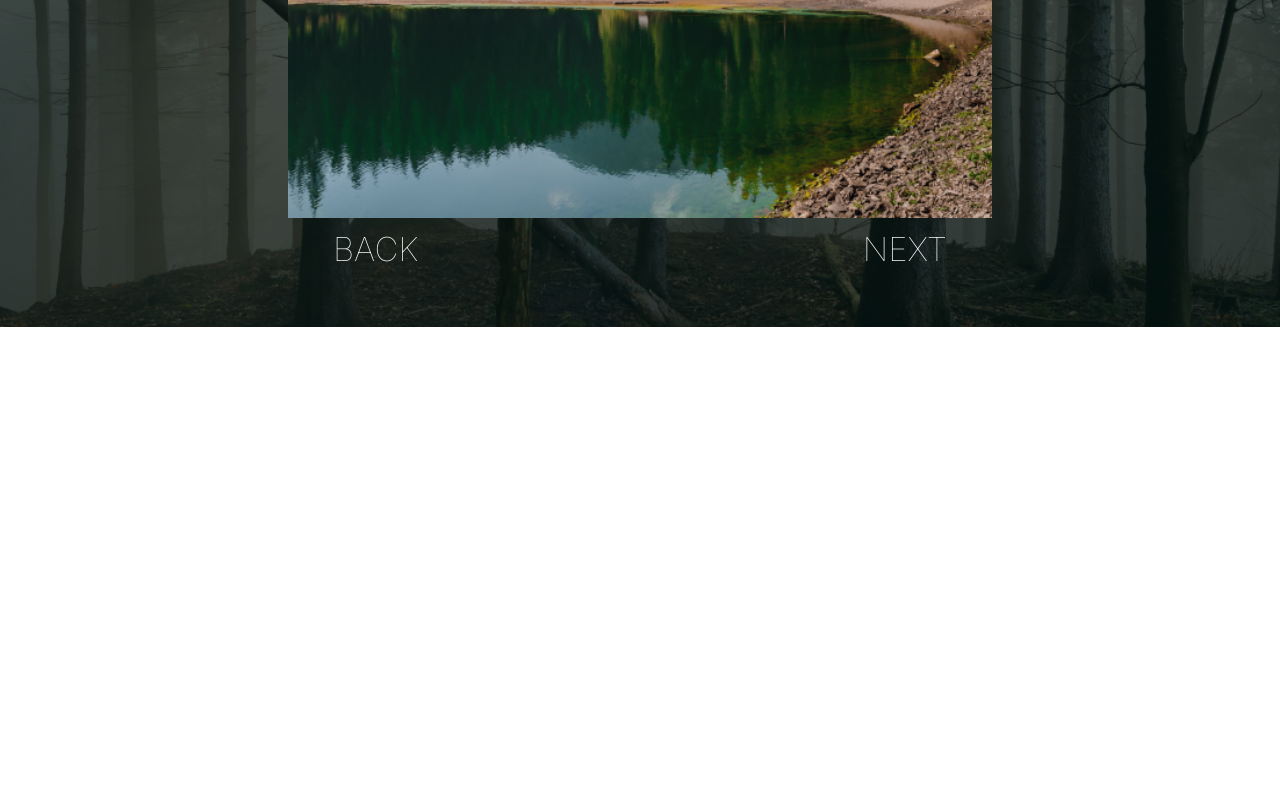
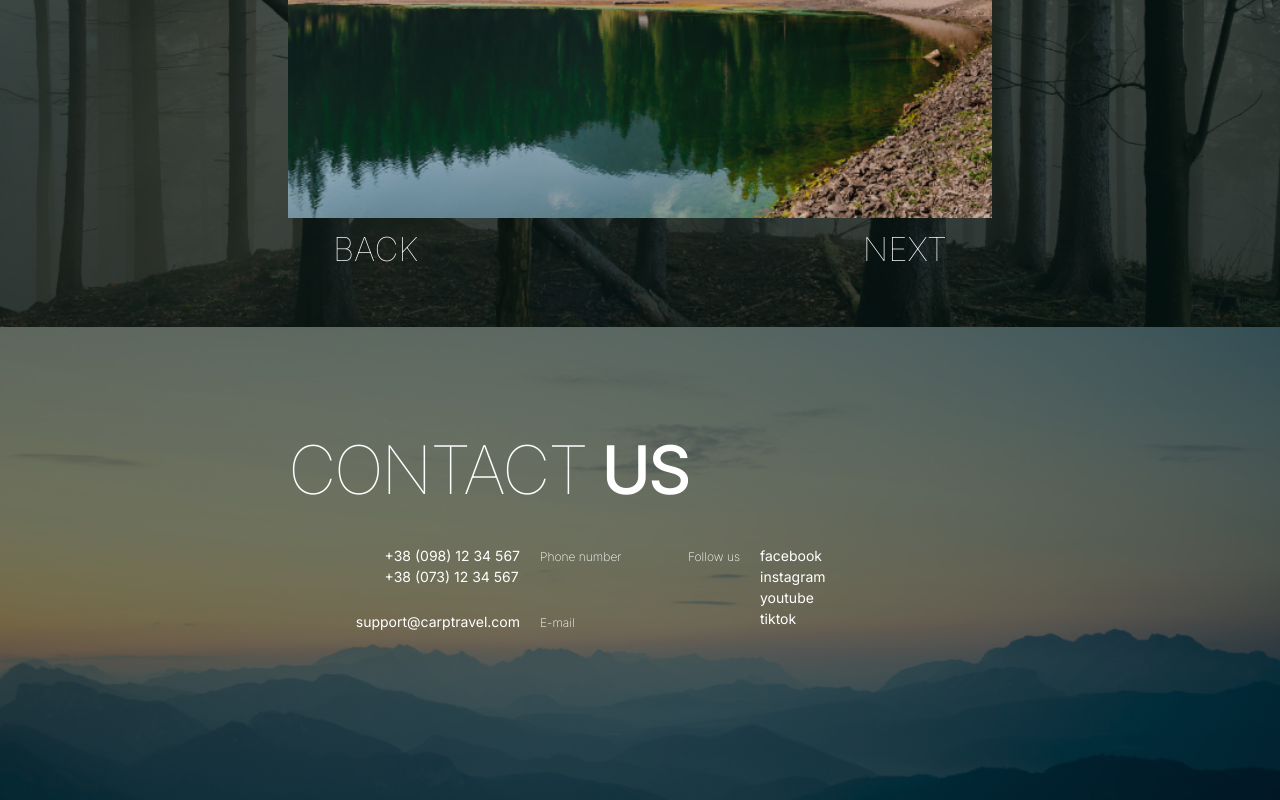
Before and after one commit to RomanPyryn/carp-travel, a Next.js app: page / in a window 1280 px wide. Shown: the part 3250-4050 px from the top of the page. Before the commit the page ends 3577 px from the top, so only its background shows below. Built offline with nearby package versions, Linux system fonts and the light colour scheme.

Commit message:
add contacts markup and styles

```diff
--- a/src/app/globals.scss
+++ b/src/app/globals.scss
@@ -90,6 +90,10 @@ body {
 .gallery {
   background-position-x: 50%;
   background-image: url(../../public/images/gallery/gallery-bg.png);
+}
+.contacts {
+	// background-position-x: 50%;
+	background-image: url(../../public/images/contacts/contacts-bg.png);
 }
 
 .section-title {
@@ -260,9 +264,6 @@ body {
   .gallery-img {
     @apply w-full;
   }
-  // .slick-track {
-  // 	@apply h-[350px];
-  // }
   .slick-slide {
     & .gallery-slide-img {
       @apply md:w-[740px] md:h-[525px] md:mx-auto;
@@ -282,3 +283,12 @@ body {
     @apply right-10;
   }
 }
+.contacts-block {
+	@apply flex gap-5 flex-1
+}
+.contacts-label {
+	@apply font-extralight text-[12px] leading-[1.33] w-[100px] pt-1
+}
+.contacts-link {
+	@apply block font-normal text-[14px] leading-[1.72] md:leading-[1.5]
+}
--- a/src/components/Contacts.tsx
+++ b/src/components/Contacts.tsx
@@ -1,7 +1,38 @@
-
-
 export default function Contacts() {
   return (
-    <></>
-  )
+    <section className="contacts section">
+      <div className="container">
+        <h2 className="section-title mb-9 xl:mb-20">
+          <span className="font-thin">Contact</span> us
+        </h2>
+        <div className="smOnly:space-y-6 mdOnly:grid mdOnly:grid-cols-2 mdOnly:mb-16 xl:flex xl:flex-col justify-between">
+          <div className="space-y-6 xl:space-y-16  xl:mb-32">
+            <div className="contacts-block justify-end">
+              <div className="">
+                <a href="tel:+380981234567" className="contacts-link">+38 (098) 12 34 567</a>
+								<a href="tel:+380731234567" className="contacts-link">+38 (073) 12 34 567</a>
+              </div>
+              <p className="contacts-label">Phone number</p>
+            </div>
+            <div className="contacts-block justify-end">
+              <div className="">
+                <a href="mailto:support@carptravel.com" className="contacts-link">support@carptravel.com</a>
+              </div>
+              <p className="contacts-label">E-mail</p>
+            </div>
+          </div>
+					<div className="contacts-block flex-row-reverse justify-start  md:justify-end xl:flex-row xl:self-end">
+              <div className="w-[100px]">
+                <a href={'facebook.com'} className="contacts-link">facebook</a>
+                <a href={'https://www.instagram.com/'} className="contacts-link">instagram</a>
+                <a href={'https://www.youtube.com'} className="contacts-link">youtube</a>
+                <a href={'https://www.tiktok.com/'} className="contacts-link">tiktok</a>
+              </div>
+              <p className="contacts-label text-end xl:text-start">Follow us</p>
+
+					</div>
+        </div>
+      </div>
+    </section>
+  );
 }
```
Also changed, not shown: public/images/contacts/contacts-bg.png (added).
